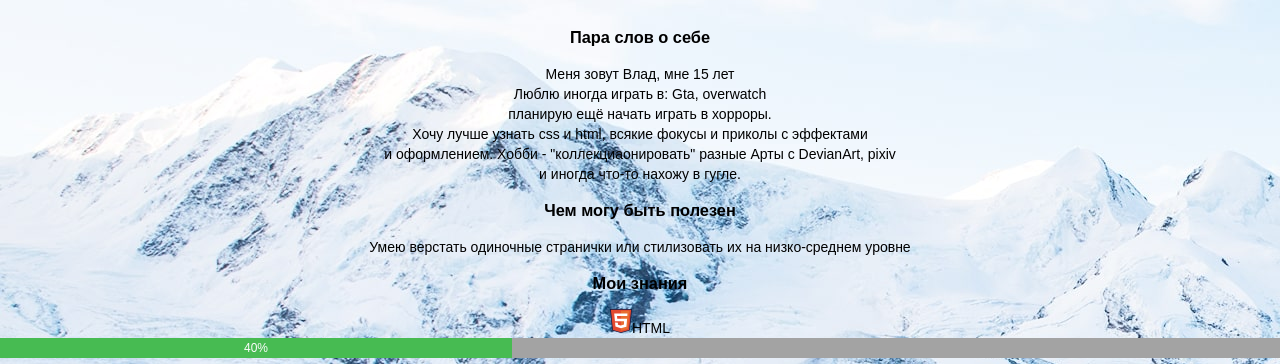
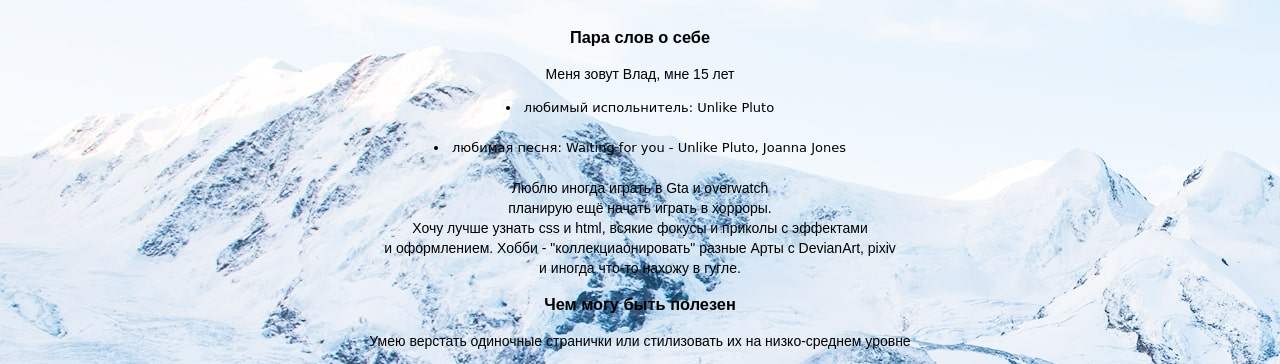
Before and after one commit to DashSec/new-site, a plain HTML site: page index.html in a window 1280 px wide. Shown: the part 368-732 px from the top of the page. Drawn offline with Linux system fonts and the light colour scheme.

Commit message:
Обновлена инфа "О себе"

```diff
--- a/index.html
+++ b/index.html
@@ -31,7 +31,9 @@
       </figure>
       <h3>Пара слов о себе</h3>
       <p>Меня зовут Влад, мне 15 лет<br>
-      Люблю иногда играть в: Gta, overwatch<br>
+        <li class="font-family">любимый испольнитель: Unlike Pluto</li><br>
+        <li class="font-family">любимая песня: Waiting for you - Unlike Pluto, Joanna Jones</li><br>
+      Люблю иногда играть в Gta и overwatch<br>
       планирую ещё начать играть в хорроры.<br>
       Хочу лучше узнать css и html, всякие фокусы и приколы с эффектами<br>
       и оформлением. Хобби - "коллекциаонировать" разные Арты с DevianArt, pixiv <br>
--- a/style.css
+++ b/style.css
@@ -74,3 +74,7 @@ margin: 10px;
   color: rgb(0, 0, 40);
 }
 .url-2 {color:rgb(40, 0, 0);}
+.font-family {
+  font-family: cursive;
+  font-size: small;
+}
```
